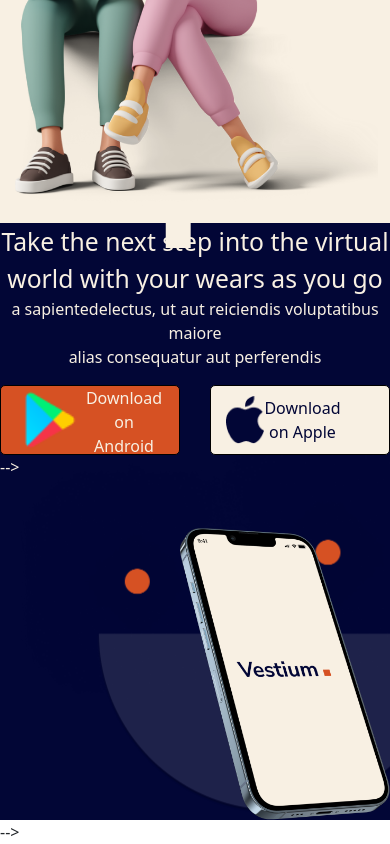
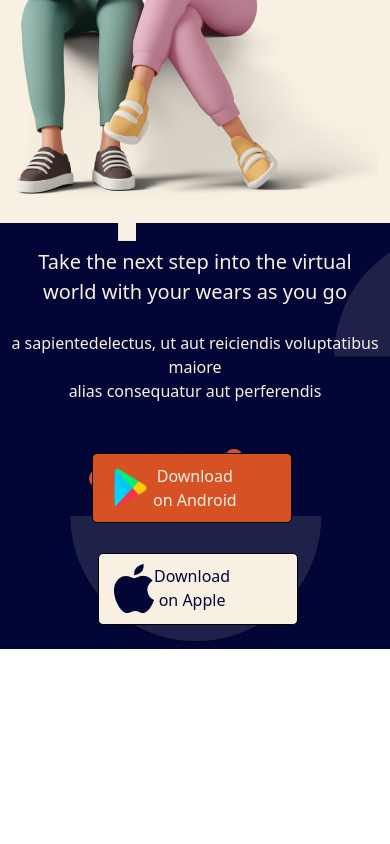
Before and after one commit to Eminem2212/Vestium-bootstrap, a plain HTML site: page index.html in a window 390 px wide. Shown: the part 2466-3310 px from the top of the page. After the commit the page ends 3115 px from the top, so only its background shows below. Drawn offline with Linux system fonts and the light colour scheme.

Commit message:
accd lft

```diff
--- a/index.html
+++ b/index.html
@@ -193,7 +193,7 @@
     <section class="b-section justify-content-center">
 
         <div>
-            <div class="fs-2 text-center">
+            <div class=" p-4 fs-2 text-center text-center1">
                 Take the next step into the virtual <br>
                 world with your wears as you go
             </div>
@@ -215,8 +215,8 @@
                 <img src="/images/appleLogo.png" alt="" srcset="">
                 <div>Download <br> on Apple</div>
             </div>
-        </div> -->
-         <img src="/images/applePhone.png" class="text-center img-fluid mt-5" alt="" srcset="">
+        </div>
+         <img src="/images/applePhone.png" class="text-center iphoneV img-fluid mt-5" alt="" srcset="">
         <br>
     </section>
 
@@ -325,7 +325,7 @@
                 </div>
             </div>
 
-    </section> --> -->
+    </section> -->
 
         <!--  <footer class="section5">
 
--- a/styles/style.scss
+++ b/styles/style.scss
@@ -159,26 +159,34 @@
 
 .playApple4 {
     justify-content: center;
+    margin-top: 50px;
+
+    @media screen and (max-width: 996px) {
+        display: grid !important;
+    }
 }
 .PlayStore4 {
     background-color: #d65123;
     color: #f8f0e3;
     border: 1px solid black;
     border-radius: 5px;
-    height: 70px;
+
     width: 200px;
-    padding: 0px 15px;
+    padding: 10px 15px;
 }
 .Apple4 {
     background-color: #f8f0e3;
     color: #020636;
     border: 1px solid black;
     border-radius: 5px;
-    height: 70px;
+margin-left: 30px;
     width: 200px;
-    margin-left: 10px;
-    margin-left: 30px;
-    padding: 10px 15px;
+    padding: 10px 15px ;
+    @media screen and (max-width: 996px) {
+        margin-top: 30px;
+        margin-left: 6px;
+
+    }
 }
 
 .section4 {
@@ -212,3 +220,15 @@
         display: none;
     }
 }
+.iphoneV {
+    padding-left: 250px;
+    @media screen and (max-width: 996px) {
+        display: none;
+    }
+}
+.text-center1{
+    @media screen and (max-width: 996px) {
+        font-weight: 10px !important;
+        font-size: 20px !important;
+    }
+}
```
Also changed, not shown: styles/style.css, 1 other file.
